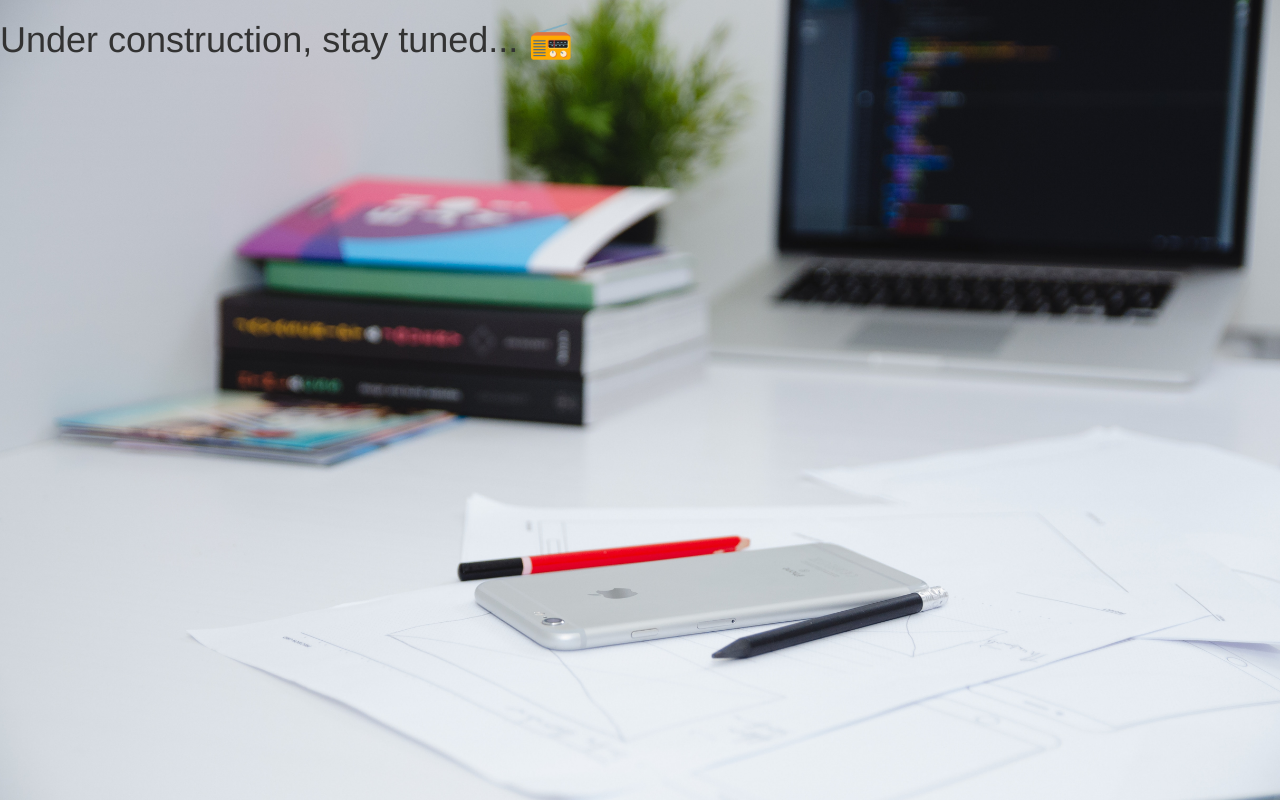
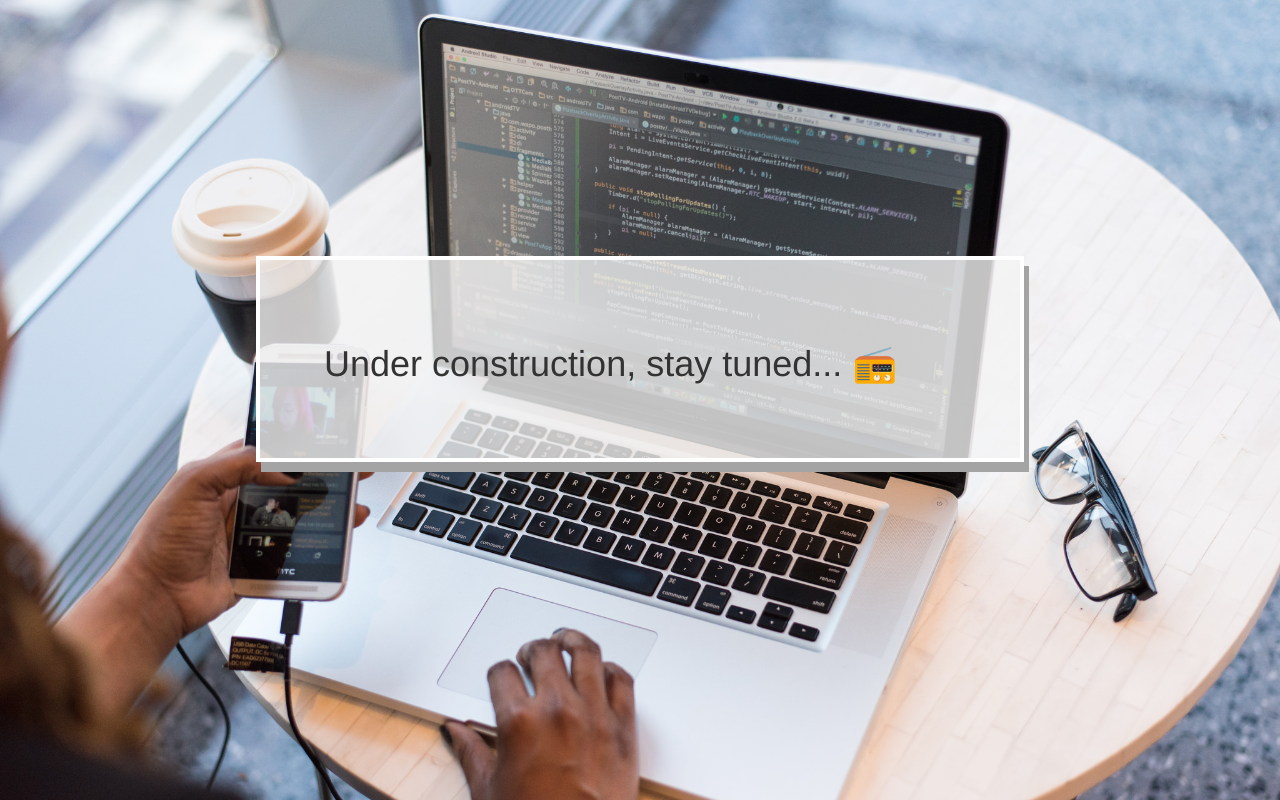
Before and after one commit to cillacodes/portfolio-site, a plain HTML site: page public/index.html in a window 1280 px wide. Drawn offline with nearby package versions, Linux system fonts and the light colour scheme; files that its build step writes are made by us from their sources; a web font is replaced by a local one.

Commit message:
updated .gitignore

```diff
--- a/public/css/styles.scss
+++ b/public/css/styles.scss
@@ -1,24 +1,30 @@
-// html {
-//   background: url("images/eletuMacBooks.jpg");
-// }
-
 body {
-  background: url("../images/eletuMacBooks.jpg") no-repeat center center fixed;
+  background: url("../images/laptop01.jpg") no-repeat center center fixed;
   background-size: cover;
 }
 
-#hello {
-  font-style: italic;
+.overlay {
+  position: absolute;
+  min-height: 100%;
+  min-width: 100%;
+  left: 0;
+  top: 0;
 }
 
-// .overlay {
-//   position: absolute;
-//   min-height: 100%;
-//   min-width: 100%;
-//   left: 0;
-//   top: 0;
-//   background: rgba(244, 244, 244, 0.79);
-// }
+.comingSoon {
+  display: flex;
+  // justify-content: center;
+  // align-items: center;
+  border: 4px solid white;
+  background: rgba(244, 244, 244, 0.79);
+  margin: 20% 20% 20% 20%;
+  box-shadow: 5px 10px #a5a4a4;
+  padding: 5% 5% 5% 5%;
+
+  h1 {
+    text-align: center;
+  }
+}
 
 // $cadet-gray: #8FA1B4;
 // $cod-gray: #303030;
```
Also changed, not shown: 2 other files.
